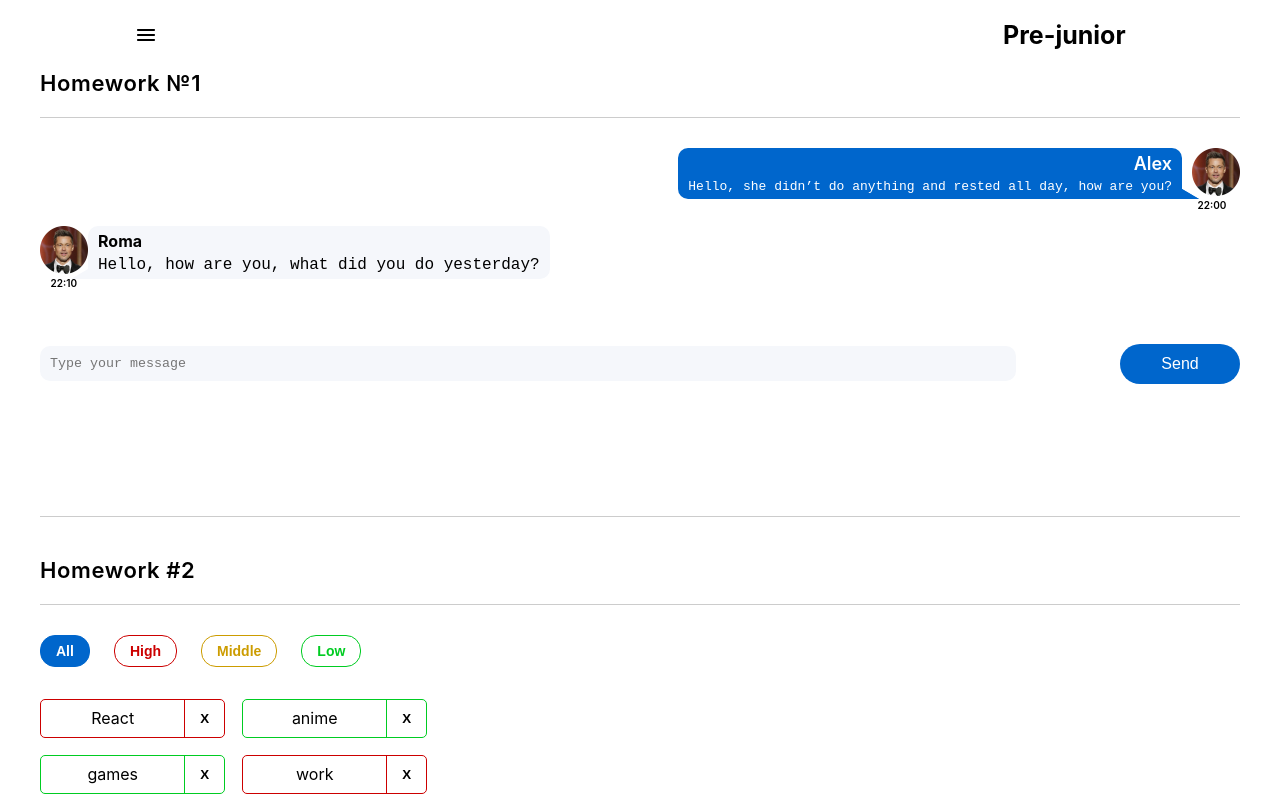
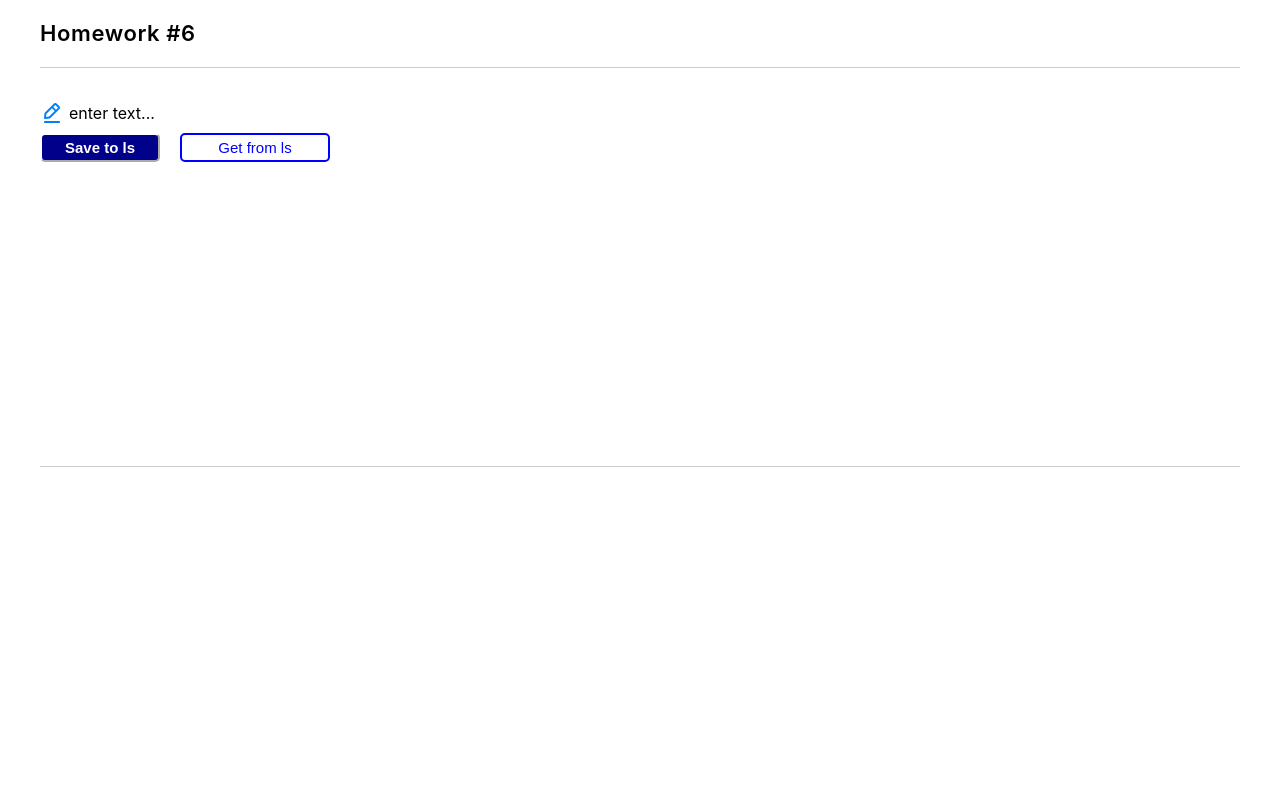
Before and after one commit to Kolibri2048/MessageSendTask, a React (Create React App) app: page /#/pre-junior in a window 1280 px wide. Shown: the top 800 px of the page. Built offline with nearby package versions, Linux system fonts and the light colour scheme.

Commit message:
homeWork 6

```diff
--- a/src/s1-main/App.tsx
+++ b/src/s1-main/App.tsx
@@ -5,6 +5,7 @@ import HW2 from "../s2-homeworks/hw02/HW2";
 import HW3 from "../s2-homeworks/hw03/HW3";
 import HW4 from "../s2-homeworks/hw04/HW4";
 import HW5 from "../s2-homeworks/hw05/HW5";
+import HW6 from "../s2-homeworks/hw06/HW6";
 
 function App() {
     return (
@@ -17,7 +18,8 @@ function App() {
 
 
             {/*при выполнении дз 5 и более - закомментировать здесь дз 1-4, так как они есть внутри дз 5*/}
-            <HW5/>
+            {/*<HW5/>*/}
+            <HW6/>
         </div>
     )
 }
--- a/src/s2-homeworks/hw06/HW6.module.css
+++ b/src/s2-homeworks/hw06/HW6.module.css
@@ -1,4 +1,5 @@
-.buttonsContainer {
+.buttonsContainer button {
+    margin-right: 20px;
 }
 
 .editableSpanContainer {
--- a/src/s2-homeworks/hw06/HW6.tsx
+++ b/src/s2-homeworks/hw06/HW6.tsx
@@ -19,6 +19,8 @@ const HW6 = () => {
     }
     const restore = () => {
         // делают студенты
+        const restoredValue = restoreState<string>('hw6-editable-span-value', '');
+        setValue(restoredValue);
 
     }
 
--- a/src/s2-homeworks/hw06/common/c4-SuperEditableSpan/SuperEditableSpan.module.css
+++ b/src/s2-homeworks/hw06/common/c4-SuperEditableSpan/SuperEditableSpan.module.css
@@ -1,10 +1,15 @@
 .spanBlock {
+    display: flex;
+    align-items: center;
+    margin-bottom: 5px;
 }
 
 .span {
+    margin: 5px;
 }
 
 .input {
+    margin: 10px
 }
 
 .pen {
--- a/src/s2-homeworks/hw06/common/c4-SuperEditableSpan/SuperEditableSpan.tsx
+++ b/src/s2-homeworks/hw06/common/c4-SuperEditableSpan/SuperEditableSpan.tsx
@@ -2,11 +2,12 @@ import React, {
     DetailedHTMLProps,
     InputHTMLAttributes,
     HTMLAttributes,
-    useState,
+    useState, useEffect,
 } from 'react'
 import s from './SuperEditableSpan.module.css'
 import SuperInputText from '../../../hw04/common/c1-SuperInputText/SuperInputText'
 import editIcon from './editIcon.svg'
+import {saveState} from "../../localStorage/localStorage";
 
 // тип пропсов обычного инпута
 type DefaultInputPropsType = DetailedHTMLProps<InputHTMLAttributes<HTMLInputElement>,
@@ -41,22 +42,26 @@ const SuperEditableSpan: React.FC<SuperEditableSpanType> = (
     spanProps || {}
 
     const onEnterCallback = () => {
+
         // выключить editMode при нажатии Enter // делают студенты
-
+        setEditMode(false)
         onEnter?.()
     }
     const onBlurCallback = (e: React.FocusEvent<HTMLInputElement>) => {
         // выключить editMode при нажатии за пределами инпута // делают студенты
-
+        setEditMode(false)
         onBlur?.(e)
     }
     const onDoubleClickCallBack = (
         e: React.MouseEvent<HTMLSpanElement, MouseEvent>
     ) => {
+        setEditMode(true)
         // включить editMode при двойном клике // делают студенты
 
         onDoubleClick?.(e)
     }
+
+
 
     const spanClassName = s.span
         + (className ? ' ' + className : '')
--- a/src/s2-homeworks/hw06/localStorage/localStorage.ts
+++ b/src/s2-homeworks/hw06/localStorage/localStorage.ts
@@ -13,6 +13,7 @@ export function restoreState<T>(key: string, defaultState: T) {
     return state
 }
 
+
 // ---------------------------------------------------------------------------------------------------------------
 // пример использования:
 /*
```
